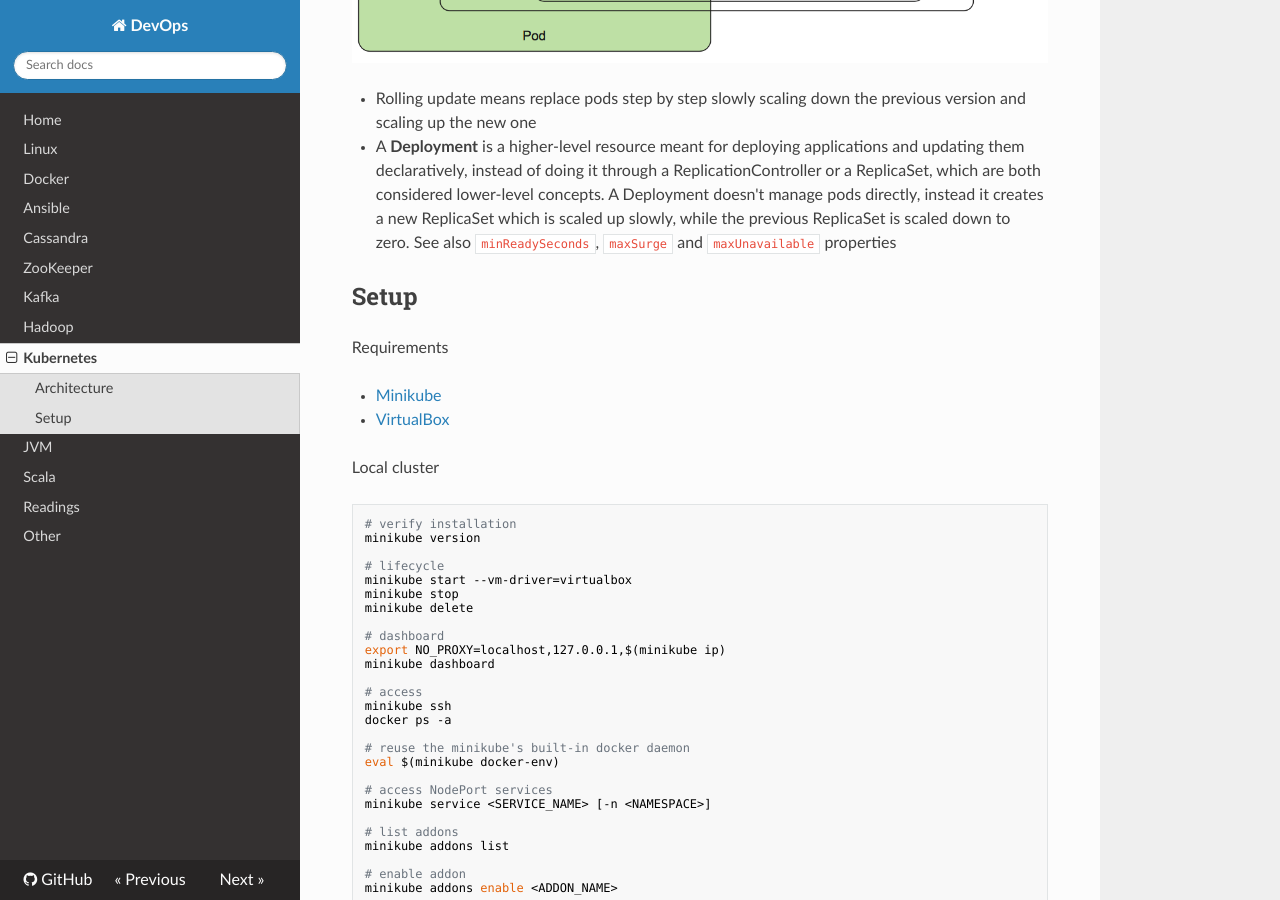
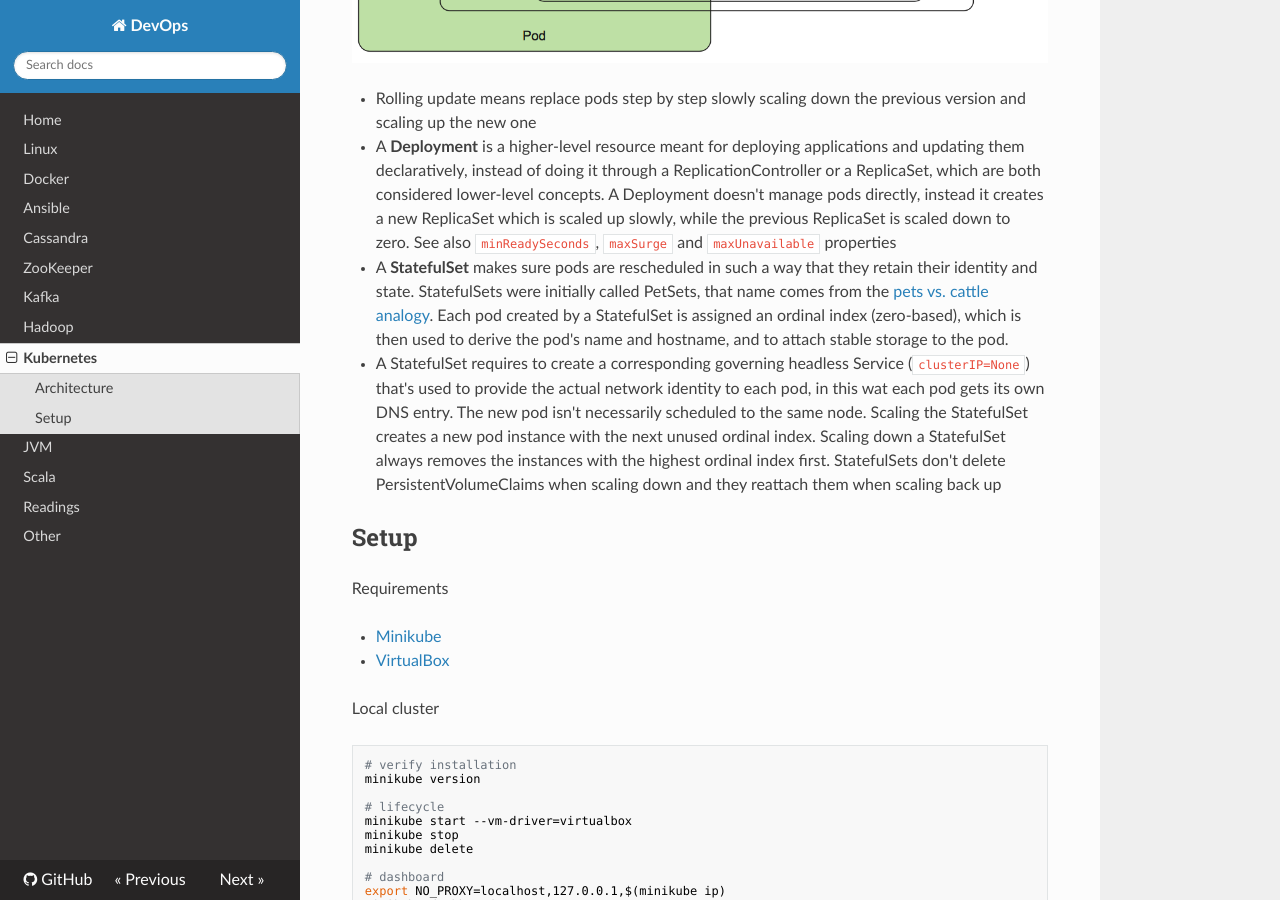
Before and after one commit to niqdev/devops, an MkDocs documentation site: the page built from docs/kubernetes.md, in a window 1280 px wide and 900 px high, scrolled down 5310 px. Built offline with MkDocs 1.6.1, drawn with Linux system fonts in a browser that asks for light colours; nearby versions of some CDN libraries; old or Windows-style settings are respelled for this version of MkDocs; part of the change alters nothing that is shown; some of the changed text lies outside the part shown.

Commit message:
doc: update kubernetes

````diff
--- a/docs/kubernetes.md
+++ b/docs/kubernetes.md
@@ -113,6 +113,8 @@ status:
 
 * Rolling update means replace pods step by step slowly scaling down the previous version and scaling up the new one
 * A **Deployment** is a higher-level resource meant for deploying applications and updating them declaratively, instead of doing it through a ReplicationController or a ReplicaSet, which are both considered lower-level concepts. A Deployment doesn't manage pods directly, instead it creates a new ReplicaSet which is scaled up slowly, while the previous ReplicaSet is scaled down to zero. See also `minReadySeconds`, `maxSurge` and `maxUnavailable` properties
+* A **StatefulSet** makes sure pods are rescheduled in such a way that they retain their identity and state. StatefulSets were initially called PetSets, that name comes from the [pets vs. cattle analogy](https://news.ycombinator.com/item?id=7311704). Each pod created by a StatefulSet is assigned an ordinal index (zero-based), which is then used to derive the pod's name and hostname, and to attach stable storage to the pod.
+* A StatefulSet requires to create a corresponding governing headless Service (`clusterIP=None`) that's used to provide the actual network identity to each pod, in this wat each pod gets its own DNS entry. The new pod isn't necessarily scheduled to the same node. Scaling the StatefulSet creates a new pod instance with the next unused ordinal index. Scaling down a StatefulSet always removes the instances with the highest ordinal index first. StatefulSets don't delete PersistentVolumeClaims when scaling down and they reattach them when scaling back up
 
 ## Setup
 
@@ -422,6 +424,26 @@ curl -v \
   -H "Authorization: Bearer $KUBE_TOKEN" \
   https://$KUBERNETES_SERVICE_HOST:$KUBERNETES_PORT_443_TCP_PORT/api/v1/namespaces/$KUBE_NS/pods
 # @see also ambassador container pattern based on kubectl-proxy
+
+# api server proxy to invoke endpoint on resource
+kubectl proxy
+curl localhost:8001/api/v1/namespaces/<NAMESPACE_NAME>/<pods|services|...>/<RESOURCE_NAME>/proxy/<PATH>
+
+# temporary command
+kubectl run \
+  -it srvlookup \
+  --image=tutum/dnsutils \
+  --rm \
+  --restart=Never \
+  -- dig <SERVICE_NAME> kubia.default.svc.cluster.local
+
+# temporary container
+kubectl run \
+  -it phusion \
+  --image=phusion/baseimage:latest \
+  --rm \
+  --restart=Never \
+  bash
 ```
 
 Alternative ways of modify resources
````
